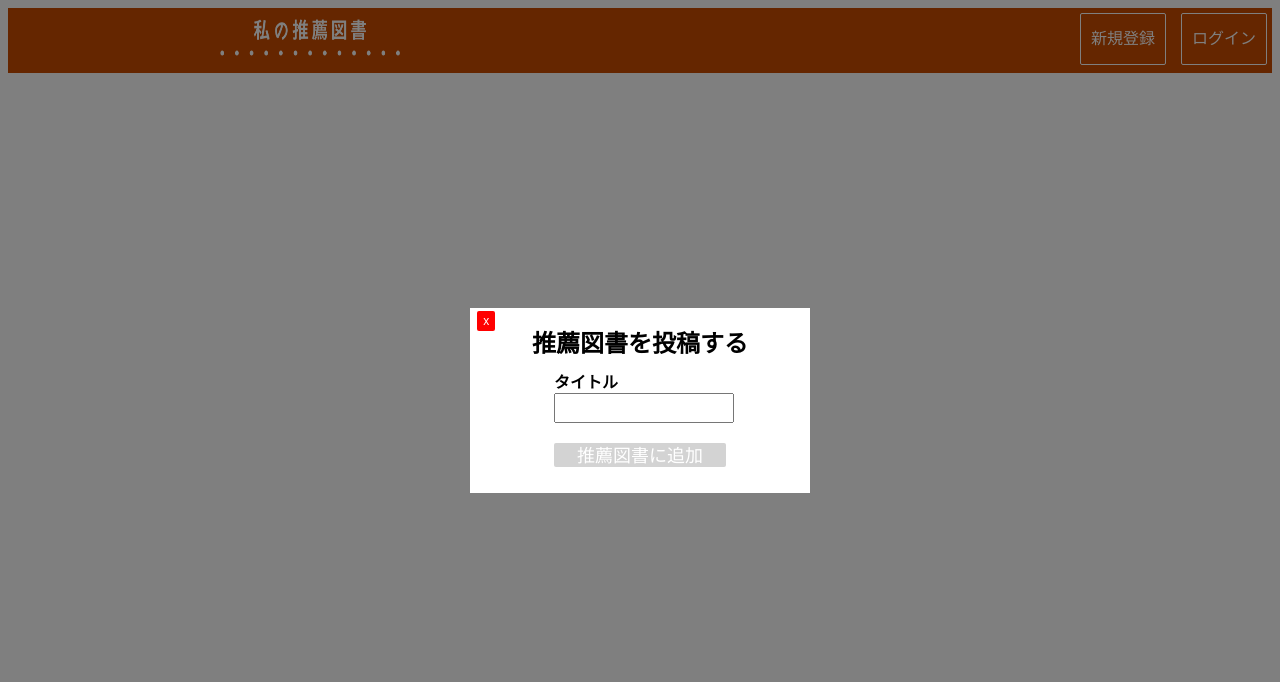
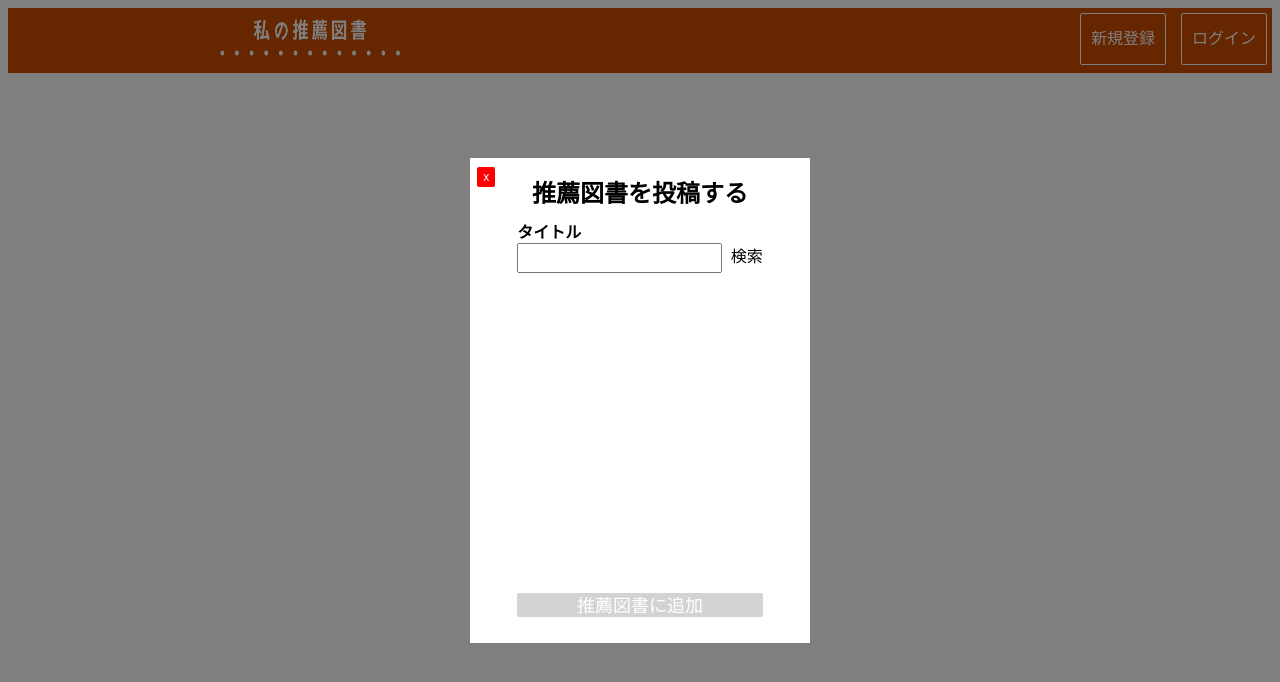
Before and after one commit to morieeeenyo/my_recommended_books, a React app in the folder frontend/: page /books/new in a window 1280 px wide. Shown: the top 682 px of the page. Built offline with nearby package versions, Linux system fonts and the light colour scheme; the HTML template or start-up script is replaced by a standard one.

Commit message:
style: style of search result, feat: change search result handler

```diff
--- a/frontend/src/components/books/NewBookModal.jsx
+++ b/frontend/src/components/books/NewBookModal.jsx
@@ -67,7 +67,10 @@ function SearchBookForm(props) {
     <form>
       <BooksFormBlock>
         <label htmlFor="title">タイトル</label>
-        <input type="text" name="title" id="nickname" onChange={props.change}/>
+        <div className="search-form-field">
+          <input type="text" name="title" id="nickname" onChange={props.change}/>
+          <span onClick={props.search}>検索</span>
+        </div>
       </BooksFormBlock>
       <div id="search_result">
 
@@ -133,7 +136,17 @@ class NewBookModal extends React.Component {
       response.data.books.forEach(book => {
         const resultItem = document.createElement('div')
         const resultImage = document.createElement('img')
-        resultImage.setAttribute('src', book.params.smallImageUrl)
+        const resultInfoWrapper = document.createElement('div')
+        const resultInfoContent = `
+        <p>タイトル：${book.params.title}</p>
+        <p>タイトル(カナ)：${book.params.titleKana}</p>
+        <p>著者名：${book.params.author}</p>
+        <p>著者名(カナ)：${book.params.authorKana}</p>
+        <p>出版社名：${book.params.publisherName}</p>
+        `
+        resultInfoWrapper.insertAdjacentHTML('afterbegin', resultInfoContent)
+        resultItem.appendChild(resultInfoWrapper)
+        resultImage.setAttribute('src', book.params.mediumImageUrl)
         resultList.appendChild(resultItem)
         resultItem.appendChild(resultImage)
       })
@@ -158,7 +171,7 @@ class NewBookModal extends React.Component {
         <p>推薦図書を投稿する</p>
         <button onClick={this.closeBookModal}>x</button>
           <NewBooksWrapper>
-            <SearchBookForm search={this.searchBook}/>
+            <SearchBookForm search={this.searchBook} change={this.updateForm}/>
           </NewBooksWrapper>
         </ModalContent>
       </ModalOverlay>
@@ -168,7 +181,7 @@ class NewBookModal extends React.Component {
 
 // 基本的なスタイルはUserModal.jsxを継承しているためそちらを参照
 const NewBooksWrapper = styled.div `
-  width: 70%;
+  width: 100%;
   margin: 0 auto;
   font-family: Verdana, sans-serif;
   & h1 {
@@ -177,8 +190,21 @@ const NewBooksWrapper = styled.div `
 
   & #search_result {
     overflow: scroll;
-    display: flex;
-    justify-content: space-evenly;
+    height: 300px;
+
+    & > div {
+      display: flex;
+      justify-content: space-between;
+      padding: 10px;
+      border: 1px solid black;
+      border-radius: 5px;
+      margin-bottom: 10px;
+
+      & p {
+        text-align: start;
+        font-size: 12px;
+      }
+    }
   }
 `
 
@@ -197,6 +223,15 @@ const BooksFormBlock = styled(FormBlock)`
     resize: none;
   }
 
+  .search-form-field {
+    display: flex;
+    justify-content: space-between;
+
+    & input {
+      width: 80%;
+    }
+  }
+
 `
 
 
```
Also changed, not shown: 1 other file (tests, documents, lock files or other folders).
